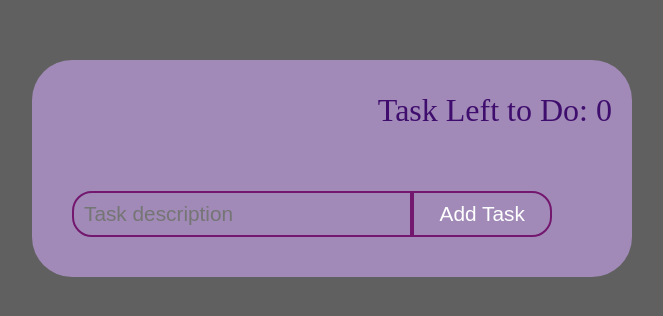
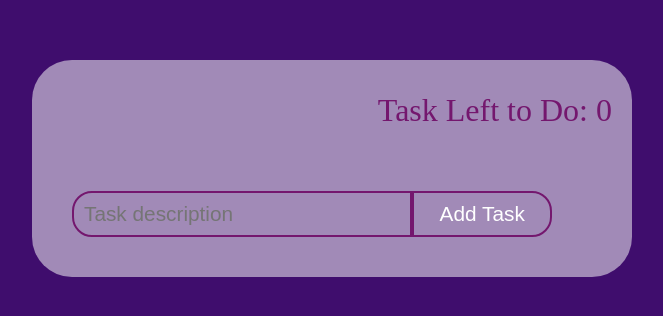
Before and after one commit to InetaKr/For-me-and-my-friends, a React (Create React App) app in the folder Uzduotys/todo React/todo/: page / in a window 1280 px wide. Shown: the top 316 px of the page, without its empty margins (28-691 px from the left). Built offline with nearby package versions, Linux system fonts and the light colour scheme.

Commit message:
change some colors

```diff
--- a/Uzduotys/todo React/todo/src/App.css
+++ b/Uzduotys/todo React/todo/src/App.css
@@ -1,7 +1,7 @@
 body{
   margin: 0;
   padding: 0;
-  background-color: rgb(97, 96, 96);
+  background-color: rgb(63, 13, 109);
 }
 
 .formWrapper{
@@ -19,7 +19,7 @@ body{
   text-align: right;
   padding-right: 20px;
   font-size: 2rem;
-  color: rgb(63, 13, 109);
+  color: rgb(116, 23, 110);
 }
 
 .TaskSubmit{
```
